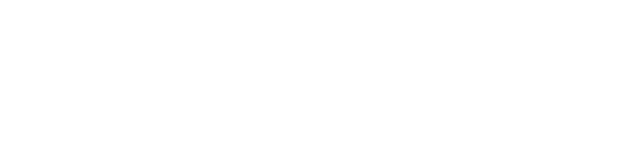
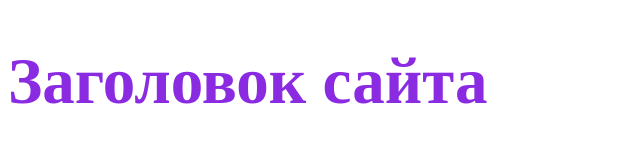
Before and after one commit to EkaterinaSandakova/my-website, a plain HTML site: page index.html in a window 1280 px wide. Shown: the whole page, without its empty margins (0-640 px from the left). Drawn offline with Linux system fonts and the light colour scheme.

Commit message:
Создана шапка проекта

```diff
--- a/index.html
+++ b/index.html
@@ -7,6 +7,8 @@
     <title>Document</title>
 </head>
 <body>
-
+    <header>
+        <h1>Заголовок сайта</h1>
+    </header>
 </body>
 </html>
--- a/styles.css
+++ b/styles.css
@@ -0,0 +1,4 @@
+h1 {
+    color: blueviolet;
+    font-size: 65px;
+}
```
